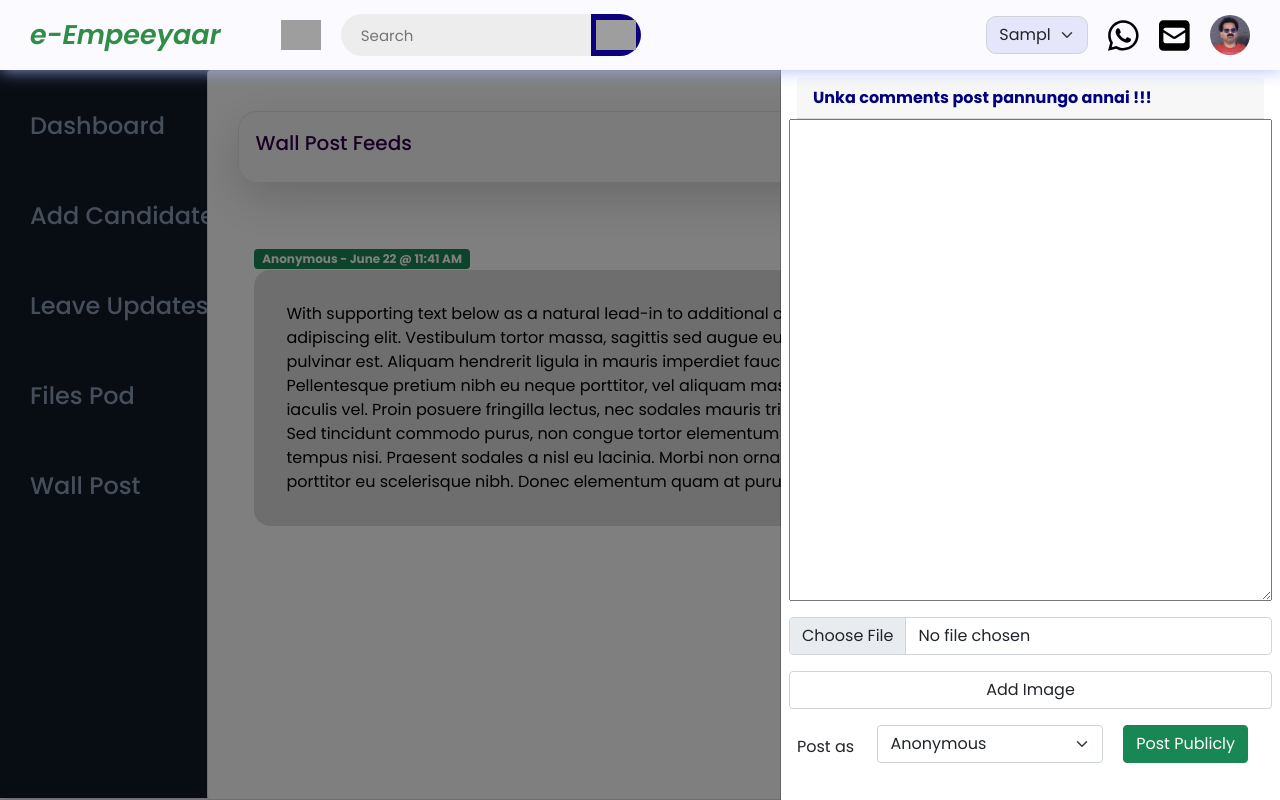
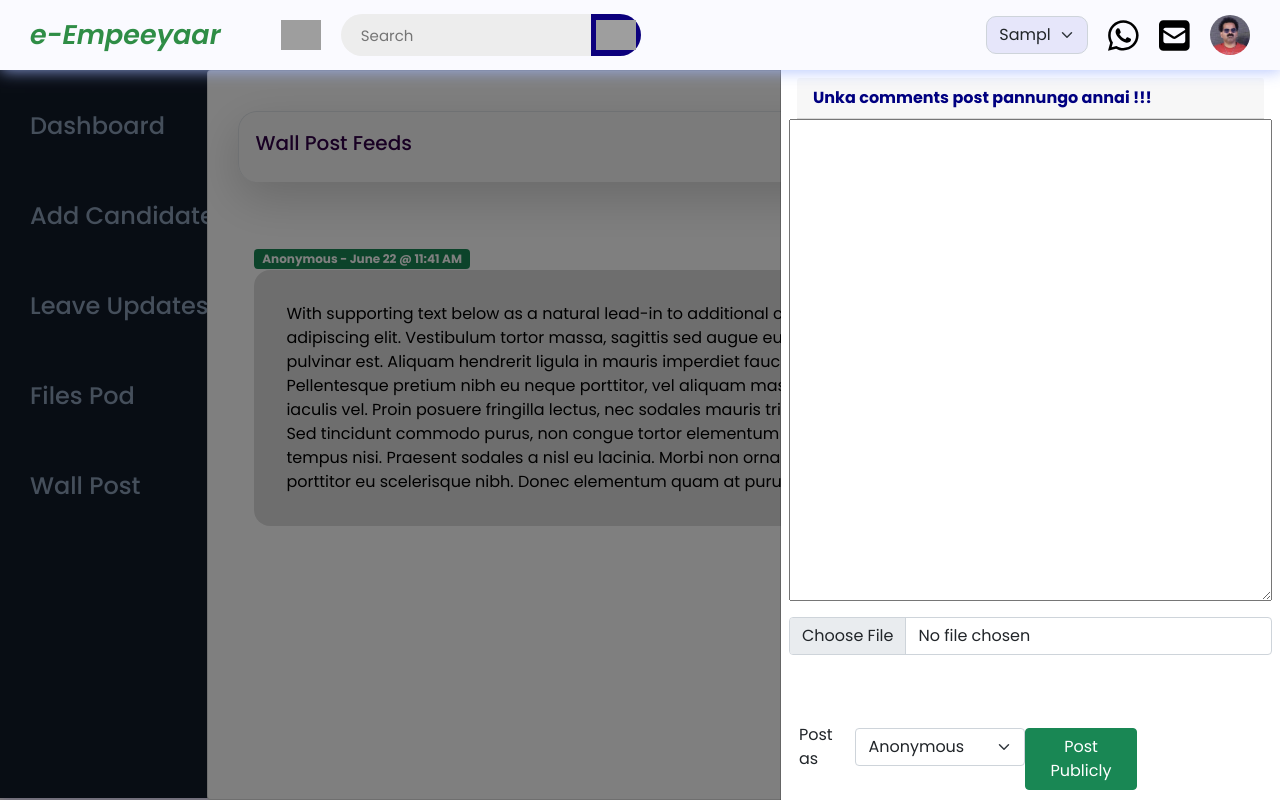
Before and after one commit to AthulSree/e_empeeyaar, a Django app: template candidate/templates/wall_post.html in a window 1280 px wide, after a click on "+ Post". Run offline with Django 3.2, Linux system fonts and the light colour scheme; the template is opened without the code that fills it: most values are stand-ins (such as "Sample title", 1, 10 or a date in 2020); parts of the project's set-up code (start-up, migrations or seed data) failed here and were passed over; some libraries are stand-ins or nearby versions; grey boxes are pictures that could not be loaded.

Commit message:
wall post included -- take 3

```diff
--- a/candidate/static/css/style.css
+++ b/candidate/static/css/style.css
@@ -226,7 +226,7 @@ header {
 .option1 {
   border-left: 5px solid #010058af;
   /* background-color: var(--Border-color); */
-  background-color:#554C42;
+  background-color: #554C42;
   color: white;
   cursor: pointer;
 }
@@ -395,19 +395,22 @@ header {
 .toast.show {
   display: block;
 }
+
 /* ---- */
-.leaveentry{
-  width : 70%;
-  display:none
+.leaveentry {
+  width: 70%;
+  display: none
 }
 
-.updateleaverecord{
+.updateleaverecord {
   display: none;
 }
+
 /* ------ */
-.leavecol{
-  width:20em;
+.leavecol {
+  width: 20em;
 }
+
 /* ----- Profile card in dashboard */
 :root {
   --surface-color: #fff;
@@ -424,7 +427,7 @@ body {
 }
 
 .cards {
-  width:100%;
+  width: 100%;
   display: grid;
   grid-template-columns: repeat(auto-fit, minmax(300px, 1fr));
   gap: 2rem;
@@ -550,37 +553,65 @@ body {
   border-radius: 50%;
   object-fit: cover;
 }
+
 /* ----------dashboard */
-.pdf_print1{
+.pdf_print1 {
   border-radius: 1em 0em 0em 1em;
   background: linear-gradient(to right, #274060, #1B2845)
 }
-.pdf_print2{
+
+.pdf_print2 {
   border-radius: 0em 1em 1em 0em;
   background: linear-gradient(to right, #1B2845, #274060)
 }
-.pdf_print_attendance1{
+
+.pdf_print_attendance1 {
   border-radius: 1em 0em 0em 1em;
   background: linear-gradient(to right, #CB218E, #6617CB)
 }
-.pdf_print_attendance2{
+
+.pdf_print_attendance2 {
   border-radius: 0em 1em 1em 0em;
   background: linear-gradient(to right, #6617CB, #CB218E)
 }
+
 /* ------- */
 siv {
   font-weight: bold;
   font-style: italic;
-  color:green
+  color: green
 }
+
 piv {
   font-weight: bold;
   font-style: italic;
-  color:tomato
+  color: tomato
 }
-.wallpost_content{
-    background-color: #dddddd;
-    color: black;
-    padding: 2em;
-    border-radius: 1em;
+
+.wallpost_content {
+  background-color: #dddddd;
+  color: black;
+  padding: 2em;
+  border-radius: 1em;
 }
+
+/* -------- */
+.fixed-container {
+  position: fixed;
+  /* top: 690px; */
+  width: 28%;
+  bottom: 0;
+  background-color: white;
+  z-index: 1000;
+  padding: 10px;
+  display: flex;
+  justify-content: space-between;
+  align-items: center;
+  /* border: 1px solid #ccc; */
+}
+
+.fixed-container .col-md-2,
+.fixed-container .col-md-6,
+.fixed-container .col-md-4 {
+  display: inline-block;
+}
--- a/candidate/static/js/wall_post.js
+++ b/candidate/static/js/wall_post.js
@@ -1,17 +1,17 @@
 
 
 $(document).ready(function(){
+
     $('#imageDisplay').hide()
 
     $(document).on('change','#uploadFile', function(){
         $('#imageDisplay').show()
-        $('#imageDisplay').text('Please wait....Image is uploading...')
         const fileInput = document.getElementById('uploadFile');
         const imageDisplay = document.getElementById('imageDisplay');
         const textarea = document.getElementById('content');
 
         // Remove any existing images in the imageDisplay div
-        imageDisplay.innerHTML = '';
+        // imageDisplay.innerHTML = '';
 
         // Check if a file is selected
         if (fileInput.files.length > 0) {
--- a/candidate/templates/wall_post.html
+++ b/candidate/templates/wall_post.html
@@ -50,11 +50,13 @@
 
 
       <input class="form-control" type="file" id="uploadFile" accept="image/*">
-      <button type="button" id="add_image_txt" class="form-control">Add Image</button>
+      <div class="form-control" id="imageDisplay"></div>
+      <!-- <button type="button" id="add_image_txt" class="form-control">Add Image</button> -->
 
 
 
-      <div class="col-md-2" style="position:relative;top:10px">Post as</div>
+      <div class="fixed-container">
+        <div class="col-md-2" >Post as</div>
         <div class="col-md-6">
           <select class="form-select">
             <option>Anonymous</option>
@@ -68,6 +70,8 @@
           <label class="form-label"> </label>
           <button type="button" class="btn btn-success" id="save_wall_post">Post Publicly</button>
         </div>
+      </div>
+
     </form>
 
   </div>
--- a/static/js/wall_post.js
+++ b/static/js/wall_post.js
@@ -1,17 +1,17 @@
 
 
 $(document).ready(function(){
+
     $('#imageDisplay').hide()
 
     $(document).on('change','#uploadFile', function(){
         $('#imageDisplay').show()
-        $('#imageDisplay').text('Please wait....Image is uploading...')
         const fileInput = document.getElementById('uploadFile');
         const imageDisplay = document.getElementById('imageDisplay');
         const textarea = document.getElementById('content');
 
         // Remove any existing images in the imageDisplay div
-        imageDisplay.innerHTML = '';
+        // imageDisplay.innerHTML = '';
 
         // Check if a file is selected
         if (fileInput.files.length > 0) {
```
Also changed, not shown: static/css/style.css (+50 -19 lines). Lines whose indentation alone changed are shown as unchanged.
